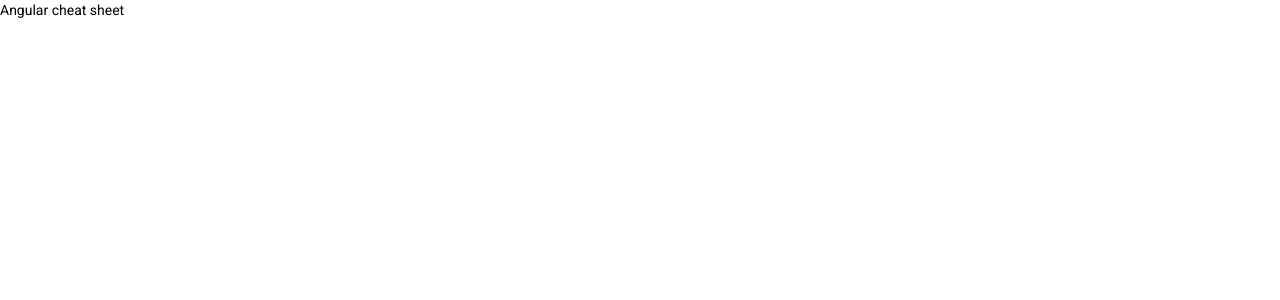
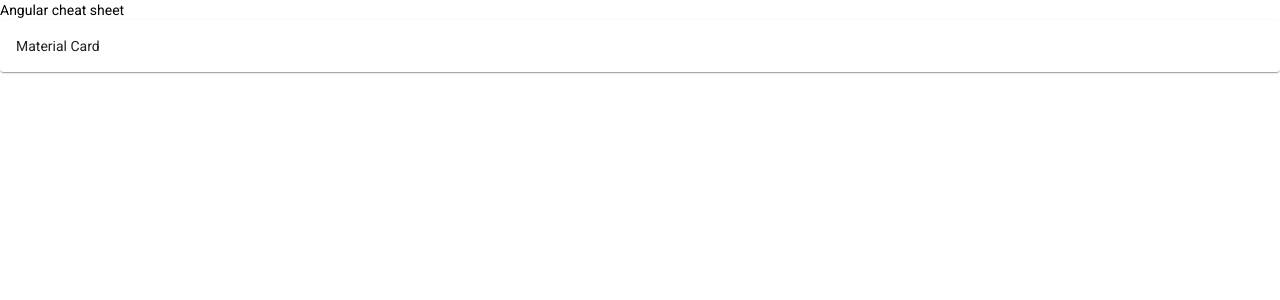
Before and after one commit to Apurva-KIT/angular-cheat-sheet, an Angular app: page / in a window 1280 px wide. Shown: the top 300 px of the page. Built offline with nearby package versions, Linux system fonts and the light colour scheme.

Commit message:
ACS-22 code modified

```diff
--- a/src/app/app.component.html
+++ b/src/app/app.component.html
@@ -1 +1,2 @@
+<mat-card>Material Card</mat-card>
 <router-outlet></router-outlet>
--- a/src/app/app.module.ts
+++ b/src/app/app.module.ts
@@ -5,7 +5,8 @@ import { BrowserModule } from '@angular/platform-browser';
 import { AppRoutingModule } from './app-routing.module';
 import { AppComponent } from './app.component';
 import { BrowserAnimationsModule } from '@angular/platform-browser/animations';
-
+import { MatButtonModule } from '@angular/material/button';
+import {MatCardModule} from '@angular/material/card';
 
 @NgModule({
   declarations: [AppComponent],
@@ -14,7 +15,8 @@ import { BrowserAnimationsModule } from '@angular/platform-browser/animations';
     AppRoutingModule,
     ReactiveFormsModule,
     BrowserAnimationsModule,
-
+    MatButtonModule,
+    MatCardModule
   ],
   providers: [],
   bootstrap: [AppComponent],
```
